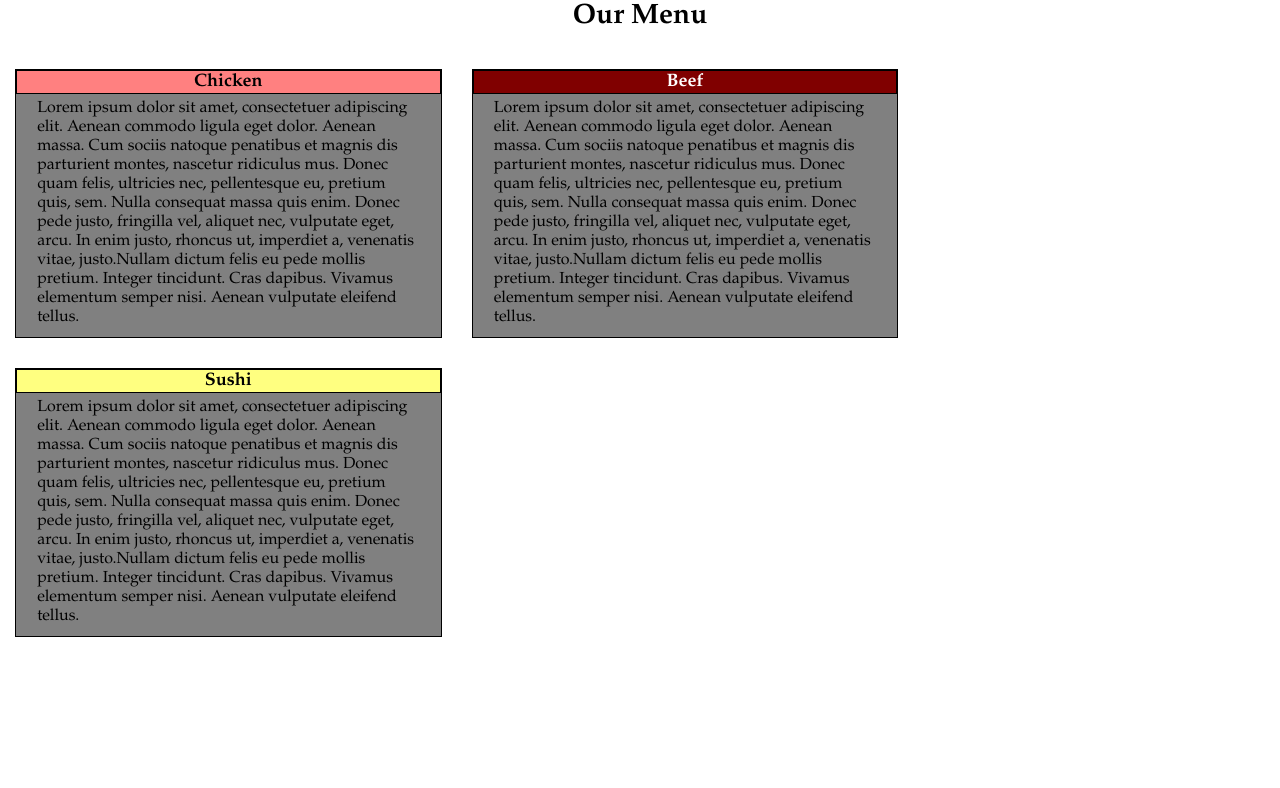
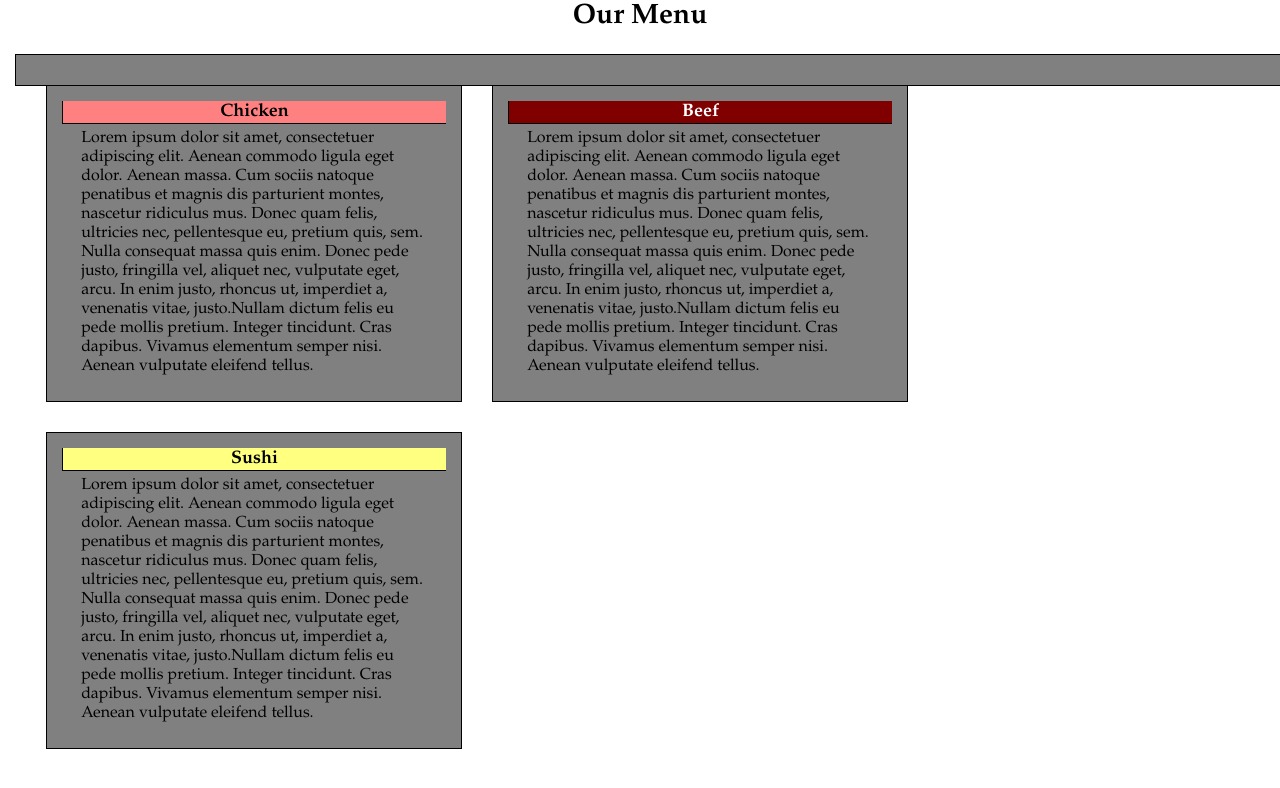
Before and after one commit to siyafazila/coursera-test, a plain HTML site: page site/module2-assignment/index.html in a window 1280 px wide. Drawn offline with Linux system fonts and the light colour scheme.

Commit message:
More changes

```diff
--- a/site/module2-assignment/css/main.css
+++ b/site/module2-assignment/css/main.css
@@ -24,17 +24,19 @@ color: #000000;
 margin-bottom: 10px;
 }
 
-section{
+div{
         border: 1px solid #000000;
         margin: 15px;
         background-color: #808080;
+        padding: 15px;
 
 }
 
 h3{
 	font-size: 18px;
 	margin-bottom: 5px;
-	border: 1px solid #000000;
+	border-left: 1px solid #000000;
+	border-bottom: 1px solid #000000;
 	text-align: center;
 
 }
--- a/site/module2-assignment/index.html
+++ b/site/module2-assignment/index.html
@@ -11,18 +11,21 @@
     <h1>Our Menu</h1>
     <div class="row">
 
-    <section class="col-dsktp-4 col-tblt-6 col-mbl-12">
+    <div class="col-dsktp-4 col-tblt-6 col-mbl-12">
         <h3 id="chicken">Chicken</h3>
         <p>Lorem ipsum dolor sit amet, consectetuer adipiscing elit. Aenean commodo ligula eget dolor. Aenean massa. Cum sociis natoque penatibus et magnis dis parturient montes, nascetur ridiculus mus. Donec quam felis, ultricies nec, pellentesque eu, pretium quis, sem. Nulla consequat massa quis enim. Donec pede justo, fringilla vel, aliquet nec, vulputate eget, arcu. In enim justo, rhoncus ut, imperdiet a, venenatis vitae, justo.Nullam dictum felis eu pede mollis pretium. Integer tincidunt. Cras dapibus. Vivamus elementum semper nisi. Aenean vulputate eleifend tellus.</p>
-    </section>
-    <section class="col-dsktp-4 col-tblt-6 col-mbl-12">
+    </div>
+
+    <div class="col-dsktp-4 col-tblt-6 col-mbl-12">
         <h3 id="beef">Beef</h3>
         <p>Lorem ipsum dolor sit amet, consectetuer adipiscing elit. Aenean commodo ligula eget dolor. Aenean massa. Cum sociis natoque penatibus et magnis dis parturient montes, nascetur ridiculus mus. Donec quam felis, ultricies nec, pellentesque eu, pretium quis, sem. Nulla consequat massa quis enim. Donec pede justo, fringilla vel, aliquet nec, vulputate eget, arcu. In enim justo, rhoncus ut, imperdiet a, venenatis vitae, justo.Nullam dictum felis eu pede mollis pretium. Integer tincidunt. Cras dapibus. Vivamus elementum semper nisi. Aenean vulputate eleifend tellus.</p>
-    </section>
-    <section class="col-dsktp-4 col-tblt-6 col-mbl-12">
+    </div>
+
+    <div class="col-dsktp-4 col-tblt-6 col-mbl-12">
         <h3 id="sushi">Sushi</h3>
         <p>Lorem ipsum dolor sit amet, consectetuer adipiscing elit. Aenean commodo ligula eget dolor. Aenean massa. Cum sociis natoque penatibus et magnis dis parturient montes, nascetur ridiculus mus. Donec quam felis, ultricies nec, pellentesque eu, pretium quis, sem. Nulla consequat massa quis enim. Donec pede justo, fringilla vel, aliquet nec, vulputate eget, arcu. In enim justo, rhoncus ut, imperdiet a, venenatis vitae, justo.Nullam dictum felis eu pede mollis pretium. Integer tincidunt. Cras dapibus. Vivamus elementum semper nisi. Aenean vulputate eleifend tellus.</p>
-    </section>
+    </div>
+
     </div>
   </body>
 </html>
```
